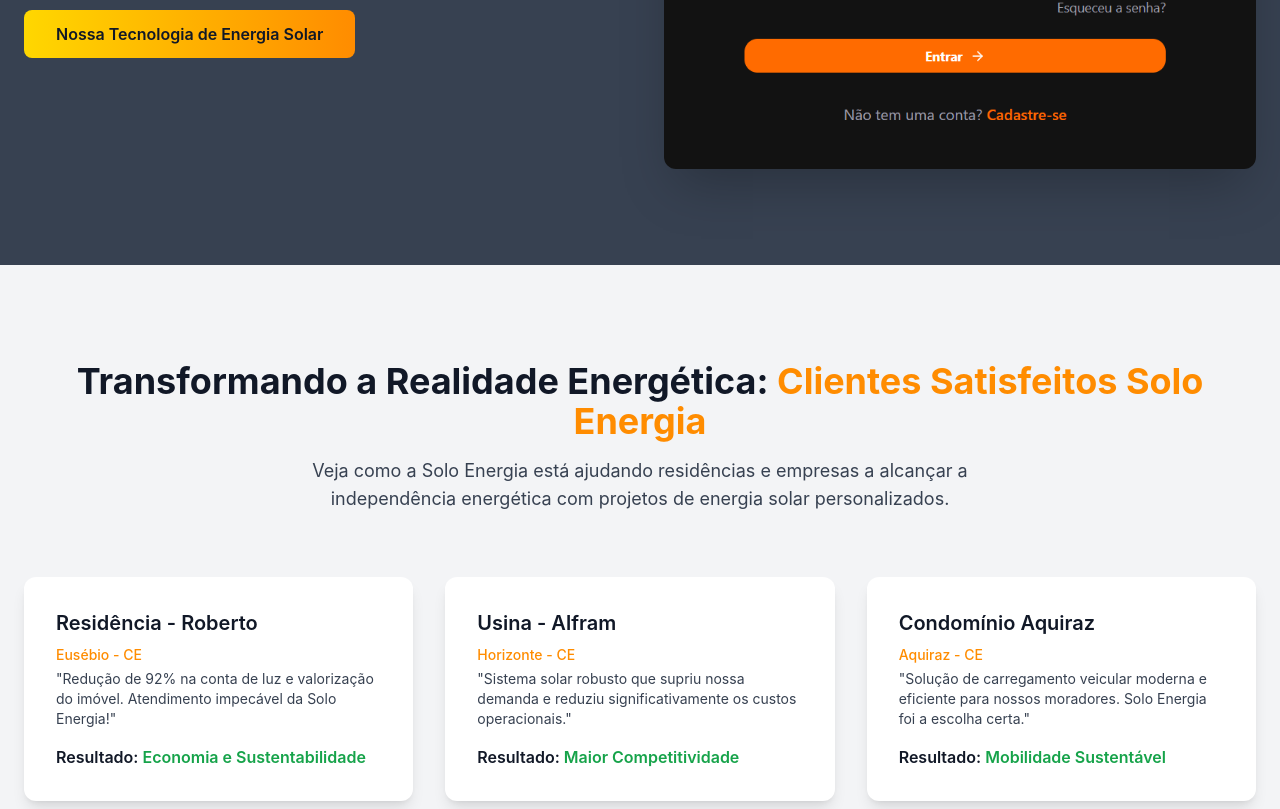
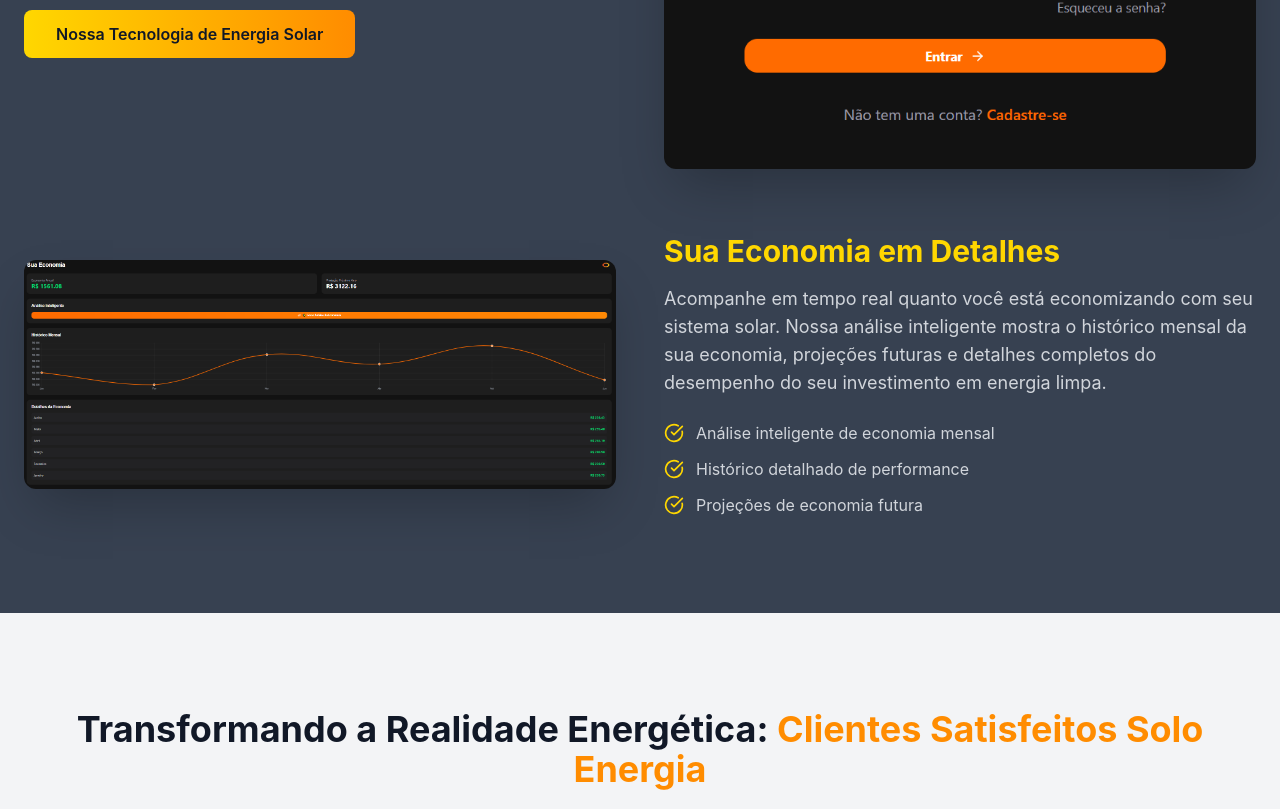
Before and after one commit to mateus-esm/Solo-Onepage-Site-V.1, a React (Vite) app: page / in a window 1280 px wide. Shown: the part 4746-5555 px from the top of the page. Built offline with nearby package versions, Linux system fonts and the light colour scheme.

Commit message:
Add app images to TechnologySection
Added login and economy screen images to the TechnologySection.

```diff
--- a/src/components/TechnologySection.tsx
+++ b/src/components/TechnologySection.tsx
@@ -1,6 +1,14 @@
+
 import { CheckCircle } from 'lucide-react';
+
 const TechnologySection = () => {
-  const features = ["Monitoramento em tempo real 24/7 do seu sistema solar.", "Relatórios detalhados de geração de energia e economia.", "Painéis solares e componentes de alta durabilidade e performance.", "Equipe de engenharia Solo Energia altamente qualificada."];
+  const features = [
+    "Monitoramento em tempo real 24/7 do seu sistema solar.",
+    "Relatórios detalhados de geração de energia e economia.",
+    "Painéis solares e componentes de alta durabilidade e performance.",
+    "Equipe de engenharia Solo Energia altamente qualificada."
+  ];
+
   const scrollToContact = () => {
     const element = document.getElementById('contato');
     if (element) {
@@ -9,39 +17,94 @@ const TechnologySection = () => {
       });
     }
   };
-  return <section className="py-16 md:py-24 bg-solo-dark-gray text-white">
+
+  return (
+    <section className="py-16 md:py-24 bg-solo-dark-gray text-white">
       <div className="container mx-auto px-4 sm:px-6 max-w-7xl">
         <div className="text-center mb-12">
-          <img src="https://i.imgur.com/Zu5CF8a.png" alt="Tecnologia Solo Energia - Painéis Solares e Monitoramento" className="h-12 mx-auto mb-4 opacity-70" onError={e => {
-          e.currentTarget.src = 'https://placehold.co/48x48/FFD700/FFFFFF?text=S&font=inter';
-        }} />
+          <img
+            src="https://i.imgur.com/Zu5CF8a.png"
+            alt="Tecnologia Solo Energia - Painéis Solares e Monitoramento"
+            className="h-12 mx-auto mb-4 opacity-70"
+            onError={(e) => {
+              e.currentTarget.src = 'https://placehold.co/48x48/FFD700/FFFFFF?text=S&font=inter';
+            }}
+          />
           <h2 className="text-3xl md:text-4xl font-bold">
             Engenharia de Excelência em Energia Solar, <span className="text-solo-yellow">Dados na Palma da Mão.</span>
           </h2>
         </div>
 
-        <div className="grid md:grid-cols-2 gap-12 items-center">
+        <div className="grid md:grid-cols-2 gap-12 items-center mb-16">
           <div>
             <p className="text-lg mb-6 text-gray-300">
               Na Solo Energia, combinamos expertise em engenharia com tecnologia de monitoramento avançada para seu sistema fotovoltaico. Tenha acesso transparente ao desempenho do seu sistema solar, otimize seu consumo e veja sua economia crescer, tudo de forma simples e intuitiva através do nosso aplicativo.
             </p>
             <ul className="space-y-3 mb-8">
-              {features.map((feature, index) => <li key={index} className="flex items-center text-gray-300">
+              {features.map((feature, index) => (
+                <li key={index} className="flex items-center text-gray-300">
                   <CheckCircle className="text-solo-yellow mr-3 flex-shrink-0" size={20} />
                   {feature}
-                </li>)}
+                </li>
+              ))}
             </ul>
-            <button onClick={scrollToContact} className="btn-primary-gradient py-3 px-8 rounded-lg transition duration-300 transform hover:scale-105">
+            <button
+              onClick={scrollToContact}
+              className="btn-primary-gradient py-3 px-8 rounded-lg transition duration-300 transform hover:scale-105"
+            >
               Nossa Tecnologia de Energia Solar
             </button>
           </div>
           <div>
-            <img alt="Dashboard de Monitoramento de Energia Solar Solo Energia" className="rounded-xl shadow-2xl w-full h-auto object-cover" onError={e => {
-            e.currentTarget.src = 'https://placehold.co/600x400/374151/FFFFFF?text=Dashboard+Solo+Energia&font=inter';
-          }} src="/lovable-uploads/e21625ba-4656-4b31-ad54-9924731597b1.png" />
+            <img
+              alt="Dashboard de Monitoramento de Energia Solar Solo Energia"
+              className="rounded-xl shadow-2xl w-full h-auto object-cover"
+              onError={(e) => {
+                e.currentTarget.src = 'https://placehold.co/600x400/374151/FFFFFF?text=Dashboard+Solo+Energia&font=inter';
+              }}
+              src="/lovable-uploads/e21625ba-4656-4b31-ad54-9924731597b1.png"
+            />
+          </div>
+        </div>
+
+        {/* Segunda seção com a tela de economia */}
+        <div className="grid md:grid-cols-2 gap-12 items-center">
+          <div className="order-2 md:order-1">
+            <img
+              alt="Aplicativo Solo Energia - Tela de Economia e Análise Inteligente"
+              className="rounded-xl shadow-2xl w-full h-auto object-cover"
+              onError={(e) => {
+                e.currentTarget.src = 'https://placehold.co/600x400/374151/FFFFFF?text=App+Solo+Economia&font=inter';
+              }}
+              src="/lovable-uploads/6adca1f0-b7b2-4143-971b-90cc1e3da68c.png"
+            />
+          </div>
+          <div className="order-1 md:order-2">
+            <h3 className="text-2xl md:text-3xl font-bold mb-4 text-solo-yellow">
+              Sua Economia em Detalhes
+            </h3>
+            <p className="text-lg mb-6 text-gray-300">
+              Acompanhe em tempo real quanto você está economizando com seu sistema solar. Nossa análise inteligente mostra o histórico mensal da sua economia, projeções futuras e detalhes completos do desempenho do seu investimento em energia limpa.
+            </p>
+            <ul className="space-y-3">
+              <li className="flex items-center text-gray-300">
+                <CheckCircle className="text-solo-yellow mr-3 flex-shrink-0" size={20} />
+                Análise inteligente de economia mensal
+              </li>
+              <li className="flex items-center text-gray-300">
+                <CheckCircle className="text-solo-yellow mr-3 flex-shrink-0" size={20} />
+                Histórico detalhado de performance
+              </li>
+              <li className="flex items-center text-gray-300">
+                <CheckCircle className="text-solo-yellow mr-3 flex-shrink-0" size={20} />
+                Projeções de economia futura
+              </li>
+            </ul>
           </div>
         </div>
       </div>
-    </section>;
+    </section>
+  );
 };
+
 export default TechnologySection;
```
Also changed, not shown: public/lovable-uploads/6adca1f0-b7b2-4143-971b-90cc1e3da68c.png (added).
